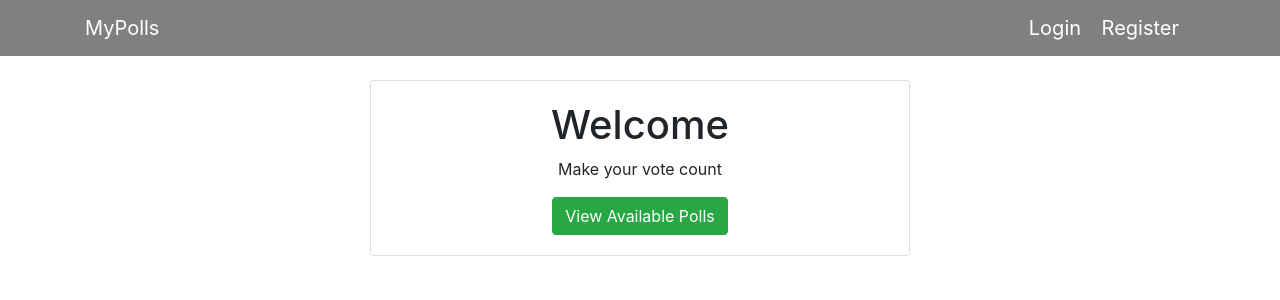
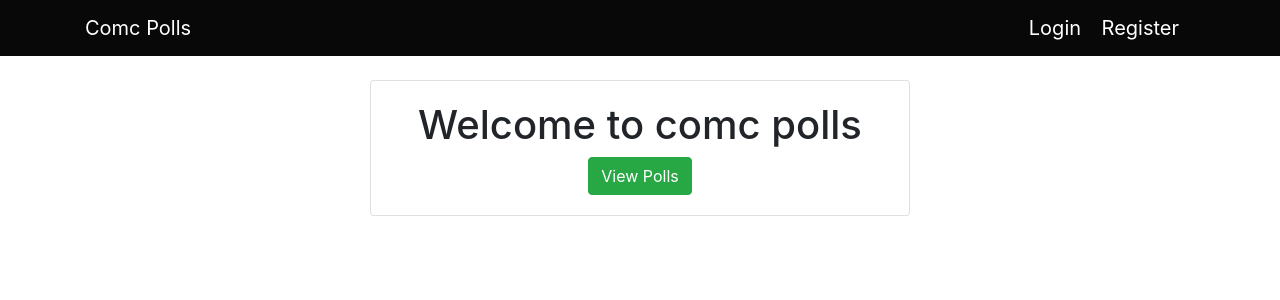
Before and after one commit to andrew4779/Capstone-project, a Django app: page / in a window 1280 px wide. Shown: the top 300 px of the page. Run offline with Django 4.2, Linux system fonts and the light colour scheme; parts of the project's set-up code (start-up, migrations or seed data) failed here and were passed over; some libraries are stand-ins or nearby versions.

Commit message:
structure project templates

```diff
--- a/templates/pages/index.html
+++ b/templates/pages/index.html
@@ -3,10 +3,9 @@
 
 <div class="card text-center">
   <div class="card-body">
-    <h1>Welcome </h1>
-    <p>Make your vote count</p>
+    <h1>Welcome to comc polls </h1>
     <a class="btn btn-success" href="{% url 'polls:index' %}">
-        View Available Polls</a
+        View Polls</a
       >
   </div>
   </div>
--- a/templates/partials/_navbar.html
+++ b/templates/partials/_navbar.html
@@ -1,6 +1,6 @@
-<nav class="navbar navbar-dark mb-4" style="background-color: grey;">
+<nav class="navbar navbar-dark mb-4" style="background-color: rgb(8, 8, 8);">
 	<div class="container">
-		<a class="navbar-brand" href="/">MyPolls</a>
+		<a class="navbar-brand" href="/">Comc Polls</a>
 			<span>
 				{% if user.is_authenticated %}
 					<a class="navbar-brand" href="/profile">Profile</a>
```
